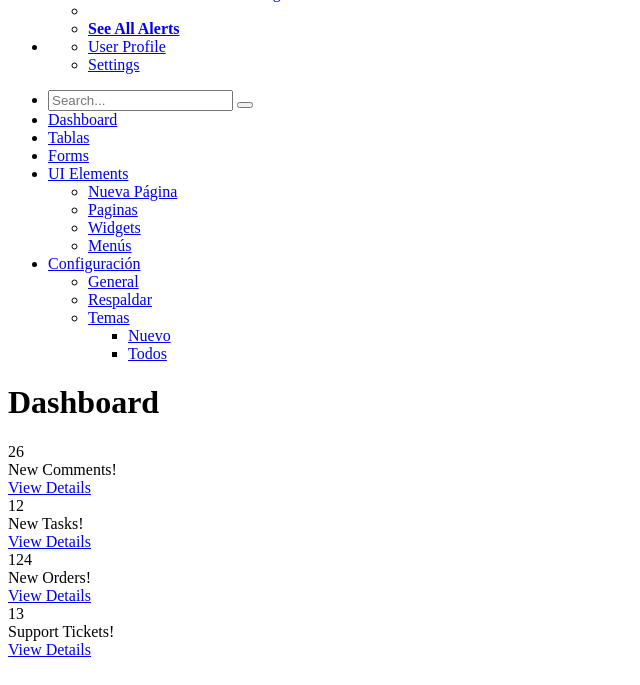
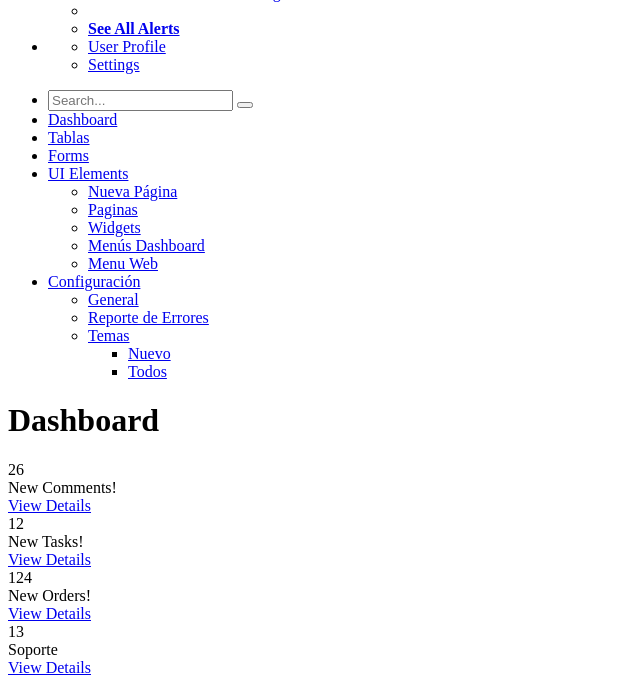
Before and after one commit to MetaWebDesign/CompilerPHP, a Yii app: template src/php/proyect/views/site/dashboard.php in a window 1280 px wide. Shown: the part 747-1432 px from the top of the page, without its empty margins (0-640 px from the left). Before the commit the page ends 1404 px from the top, so only its background shows below. Run offline with PHP 8.4 and a stand-in for Yii, Linux system fonts and the light colour scheme; the template is opened without the code that fills it, so the values that code supplies are empty; some libraries are stand-ins or nearby versions.

Commit message:
Update Dashbaord

```diff
--- a/src/php/proyect/views/site/dashboard.php
+++ b/src/php/proyect/views/site/dashboard.php
@@ -58,8 +58,9 @@
             <!-- /.navbar-header -->
 
             <ul class="nav navbar-top-links navbar-right">
+              <!-- ERRORES -->
                 <li class="dropdown">
-                    <a class="dropdown-toggle" data-toggle="dropdown" href="#">
+                    <a class="dropdown-toggle" data-toggle="dropdown" href="index.php?r=dashboard-error/">
                         <i class="fa fa-envelope fa-fw"></i>  <i class="fa fa-caret-down"></i>
                     </a>
                     <ul class="dropdown-menu dropdown-messages">
@@ -302,16 +303,19 @@
                             <a href="#"><i class="fa fa-wrench fa-fw"></i> UI Elements<span class="fa arrow"></span></a>
                             <ul class="nav nav-second-level">
                                 <li>
-                                    <a href="#">Nueva Página</a>
+                                    <a href="index.php?r=views/create">Nueva Página</a>
                                 </li>
                                 <li>
-                                    <a href="#">Paginas</a>
+                                    <a href="index.php?r=views/index">Paginas</a>
                                 </li>
                                 <li>
                                     <a href="#">Widgets</a>
                                 </li>
                                 <li>
-                                    <a href="#">Menús</a>
+                                    <a href="index.php?r=dashboard/index">Menús Dashboard</a>
+                                </li>
+                                <li>
+                                    <a href="#">Menu Web</a>
                                 </li>
                             </ul>
                             <!-- /.nav-second-level -->
@@ -320,10 +324,10 @@
                             <a href="#"><i class="fa fa-sitemap fa-fw"></i> Configuración<span class="fa arrow"></span></a>
                             <ul class="nav nav-second-level">
                                 <li>
-                                    <a href="#">General</a>
+                                    <a href="index.php?r=dashboard-conf/index">General</a>
                                 </li>
                                 <li>
-                                    <a href="#">Respaldar</a>
+                                    <a href="index.php?r=dashboard-error/">Reporte de Errores</a>
                                 </li>
                                 <li>
                                     <a href="#">Temas <span class="fa arrow"></span></a>
@@ -431,11 +435,11 @@
                                 </div>
                                 <div class="col-xs-9 text-right">
                                     <div class="huge">13</div>
-                                    <div>Support Tickets!</div>
+                                    <div>Soporte</div>
                                 </div>
                             </div>
                         </div>
-                        <a href="#">
+                        <a href="index.php?r=dashboard-error/">
                             <div class="panel-footer">
                                 <span class="pull-left">View Details</span>
                                 <span class="pull-right"><i class="fa fa-arrow-circle-right"></i></span>
```
Also changed, not shown: 1 other file.
